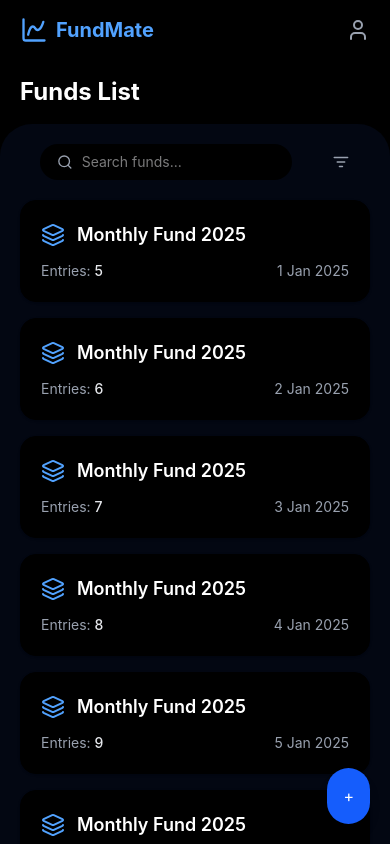
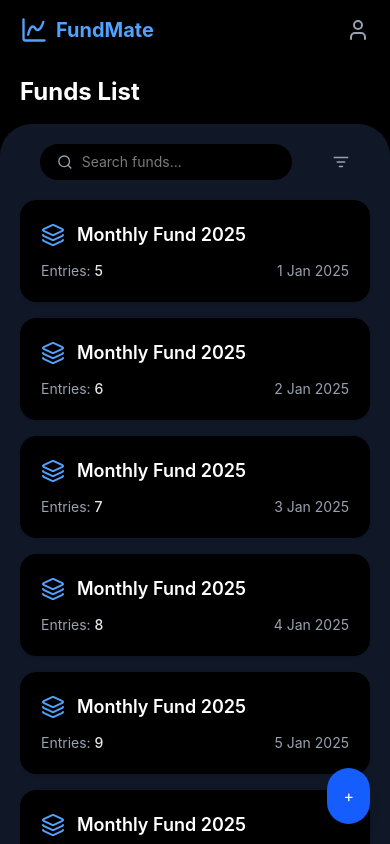
Before and after one commit to Sandb786/fundmate, a React (Vite) app: page /dashboard in a window 390 px wide. Shown: the top 844 px of the page. Built offline with nearby package versions, Linux system fonts and the light colour scheme.

Commit message:
change bg for mobile.

```diff
--- a/src/Dashbord/DashbordHome.jsx
+++ b/src/Dashbord/DashbordHome.jsx
@@ -27,7 +27,7 @@ export default function DashboardLanding() {
         <h2 className="text-2xl font-bold  text-white">Funds List</h2>
       </div>
 
-    <div className='bg-gray-950 rounded-t-4xl overflow-y-auto'>
+    <div className='bg-gray-900 rounded-t-4xl overflow-y-auto'>
 
        {/* Search + Filter */}
       <div className="flex items-center gap-10 px-10 py-5 ">
```
